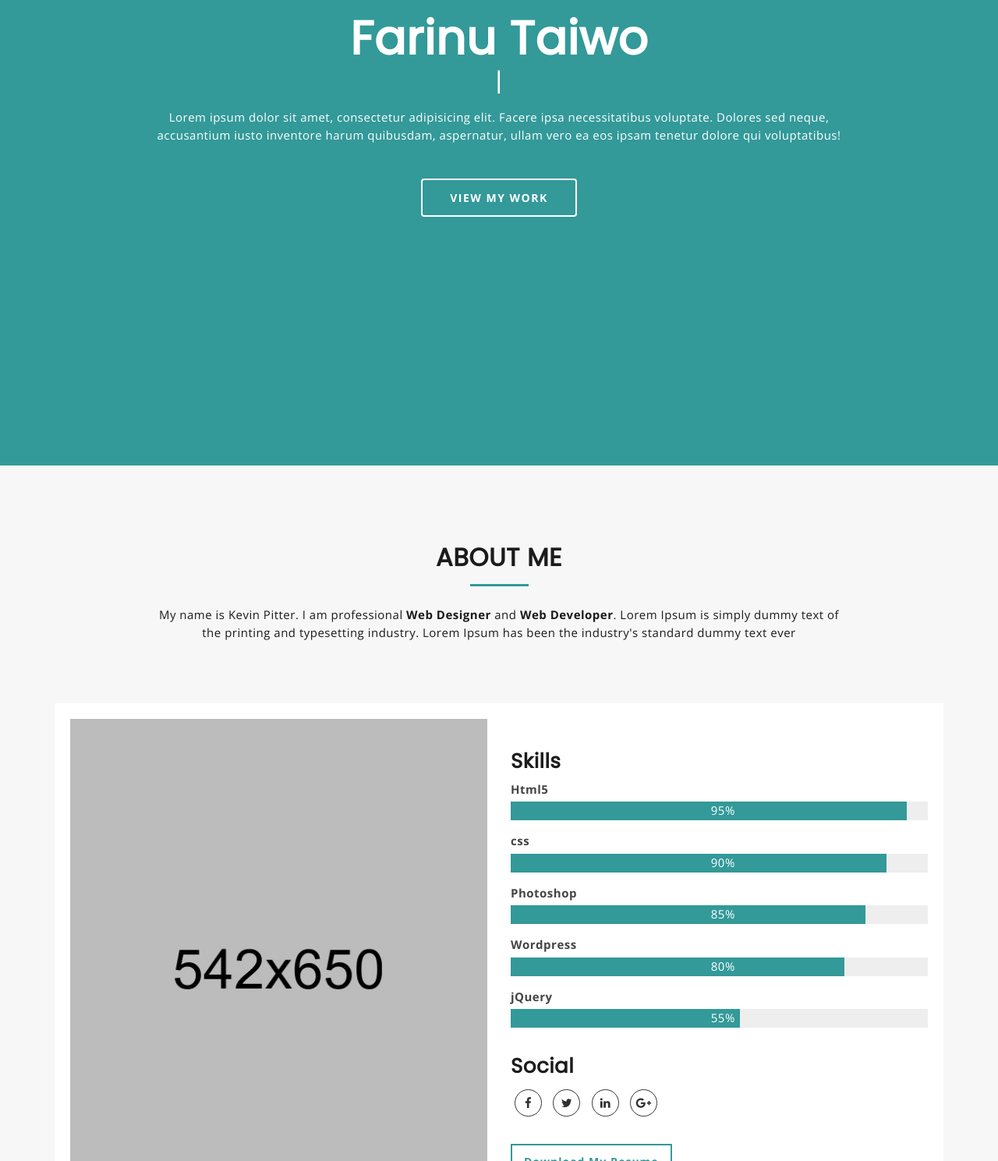
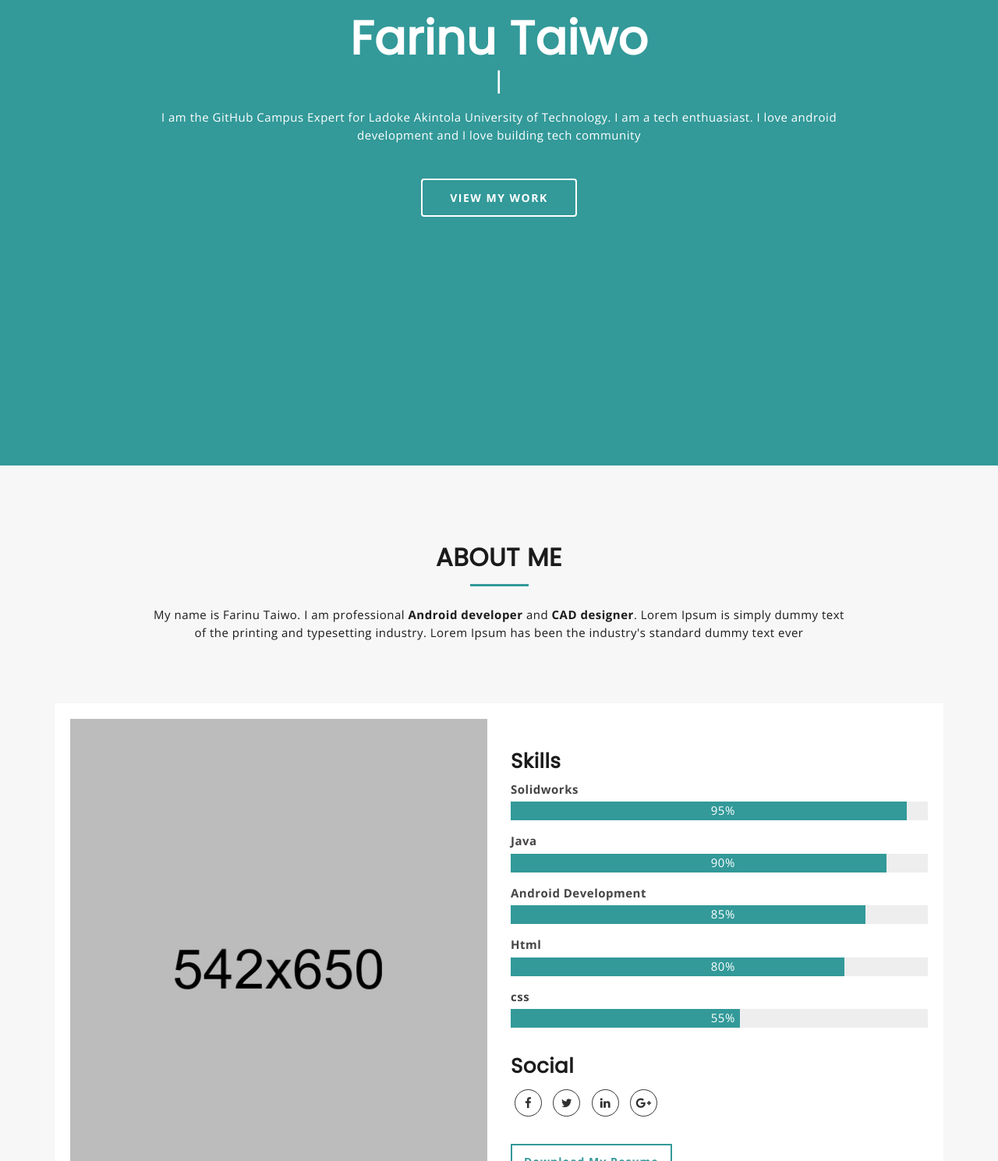
Before and after one commit to petprog/aboutme, a plain HTML site: page index.html in a window 1280 px wide. Shown: the part 300-1789 px from the top of the page at 78% size. Drawn offline with nearby package versions, Linux system fonts and the light colour scheme.

Commit message:
edited a template

```diff
--- a/index.html
+++ b/index.html
@@ -5,9 +5,9 @@
     <meta http-equiv="X-UA-Compatible" content="IE=edge">
     <meta name="viewport" content="width=device-width, initial-scale=1">
     <!-- The above 3 meta tags *must* come first in the head; any other head content must come *after* these tags -->
-    <title>Kevin : Home</title>
+    <title>Taiwo : Home</title>
     <!-- Favicon -->
-    <link rel="shortcut icon" type="image/icon" href="assets/images/favicon.ico"/>
+    <!-- <link rel="shortcut icon" type="image/icon" href="assets/images/favicon.ico"/> -->
     <!-- Font Awesome -->
     <link href="https://maxcdn.bootstrapcdn.com/font-awesome/4.6.3/css/font-awesome.min.css" rel="stylesheet">
     <!-- Bootstrap -->
@@ -101,7 +101,7 @@
 						<!-- Start text slide -->
 
 						<div class="mu-featured-content">
-							<p>Lorem ipsum dolor sit amet, consectetur adipisicing elit. Facere ipsa necessitatibus voluptate. Dolores sed neque, accusantium iusto inventore harum quibusdam, aspernatur, ullam vero ea eos ipsam tenetur dolore qui voluptatibus!</p>
+							<p>I am the GitHub Campus Expert for Ladoke Akintola University of Technology. I am a tech enthuasiast. I love android development and I love building tech community</p>
 							<a href="#mu-portfolio" class="mu-primary-btn view-my-work-btn">VIEW MY WORK</a>
 						</div>
 
@@ -127,7 +127,7 @@
 							<div class="mu-about-header">
 								<h2 class="mu-heading-title">ABOUT ME</h2>
 								<span class="mu-header-dot"></span>
-								<p>My name is Kevin Pitter. I am professional <strong>Web Designer</strong> and <strong>Web Developer</strong>. Lorem Ipsum is simply dummy text of the printing and typesetting industry. Lorem Ipsum has been the industry's standard dummy text ever</p>
+								<p>My name is Farinu Taiwo. I am professional <strong>Android developer</strong> and <strong>CAD designer</strong>. Lorem Ipsum is simply dummy text of the printing and typesetting industry. Lorem Ipsum has been the industry's standard dummy text ever</p>
 							</div>
 
 							<!-- Start About Us Content -->
@@ -145,21 +145,21 @@
 
 						                  	<div class="mu-skill-progress-bar">
 						                  		<h3>Skills</h3>
-							                    <span>Html5</span>
+							                    <span>Solidworks</span>
 							                    <div class="mu-pro-bar mu-html5-bar">
 
 							                    </div>
-							                    <span>css</span>
+							                    <span>Java</span>
 							                    <div class="mu-pro-bar mu-css-bar">
 
 							                    </div>
-							                    <span>Photoshop</span>
+							                    <span>Android Development</span>
 							                    <div class="mu-pro-bar mu-photoshop-bar">
 							                    </div>
-							                    <span>Wordpress</span>
+							                    <span>Html</span>
 							                    <div class="mu-pro-bar mu-wordpress-bar">
 							                    </div>
-							                    <span>jQuery</span>
+							                    <span>css</span>
 							                    <div class="mu-pro-bar mu-jquery-bar">
 							                    </div>
 						                  	</div>
```
